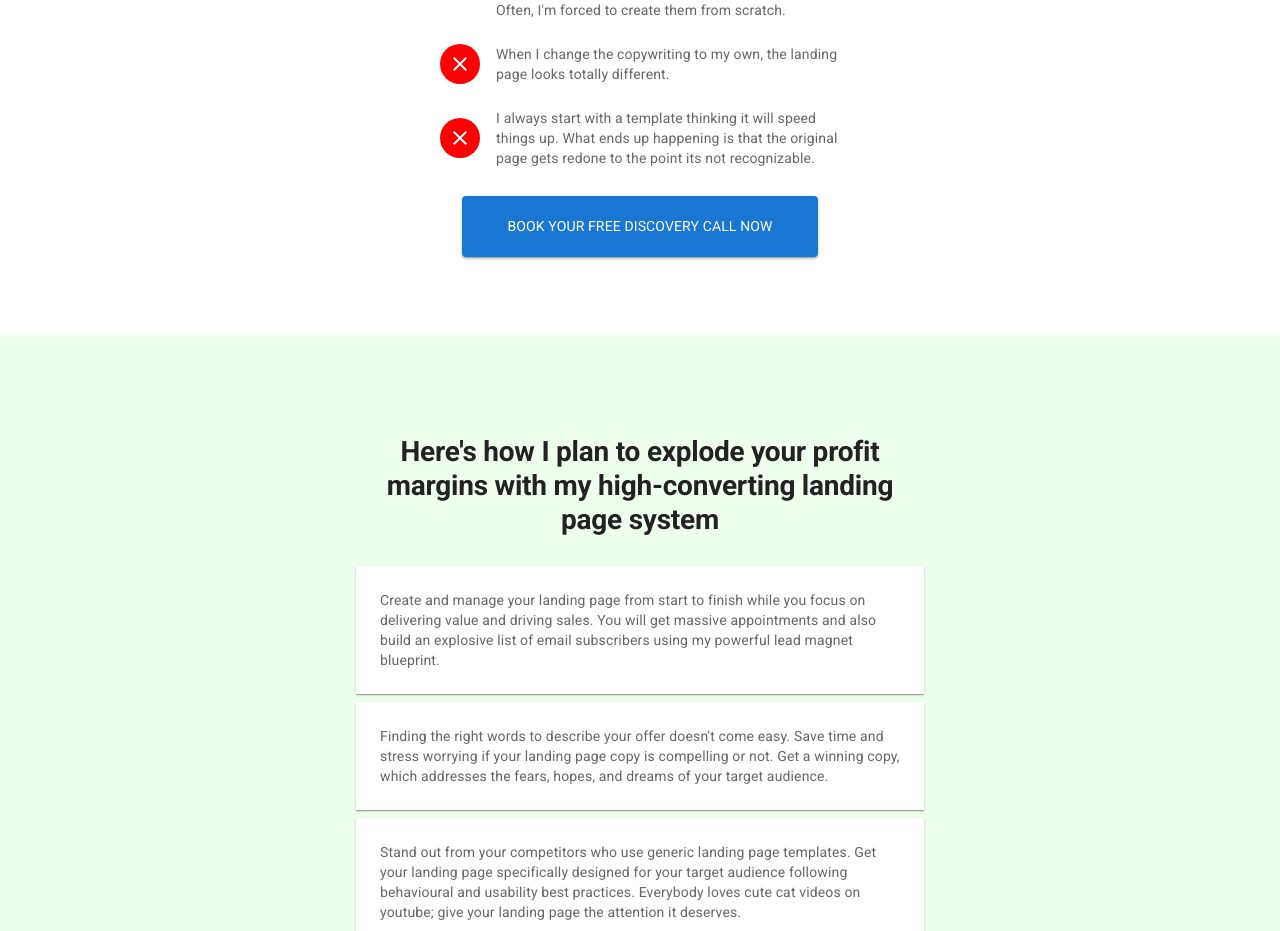
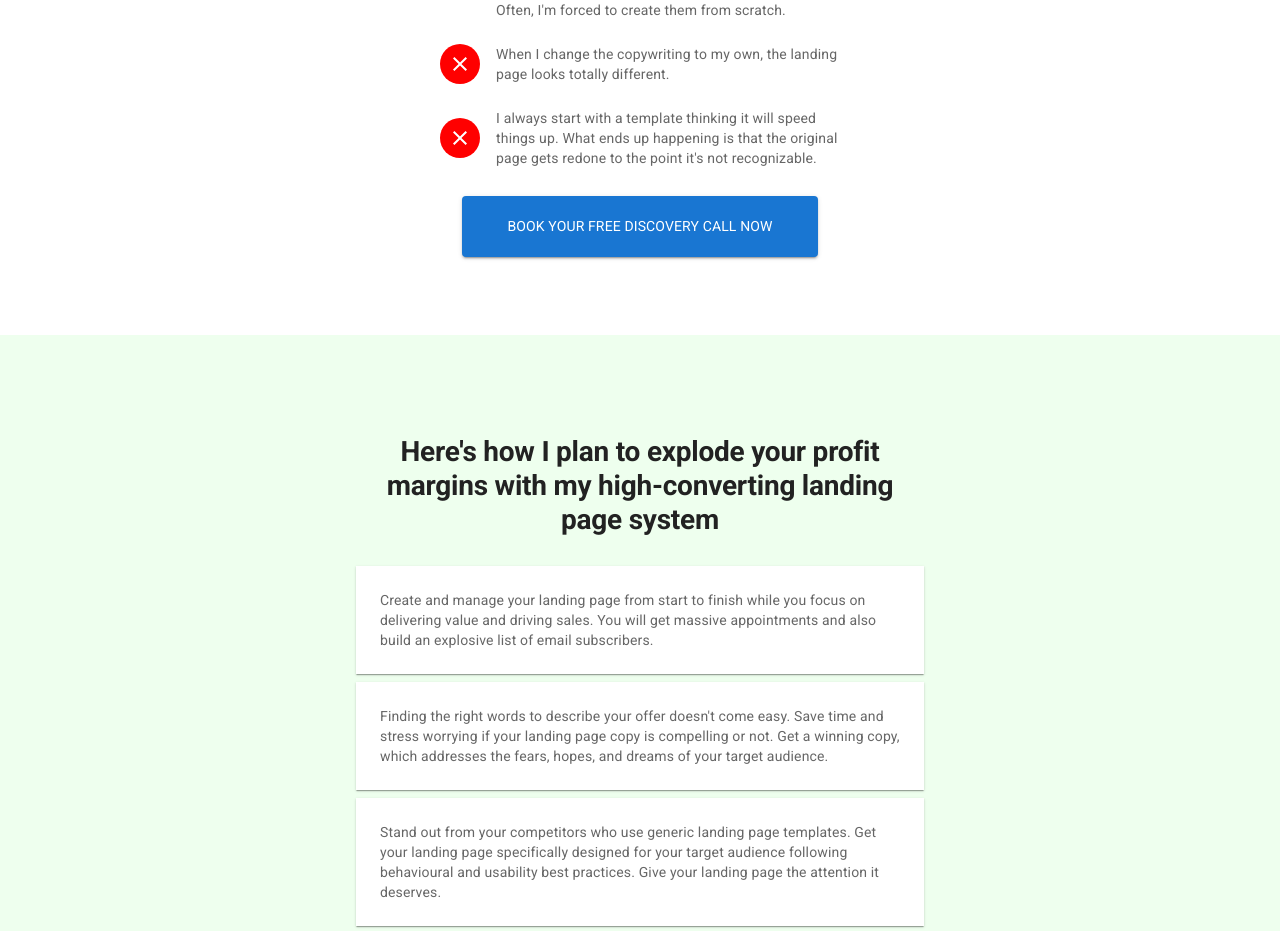
Before and after one commit to francisuloko/landing-page, a React (Create React App) app: page / in a window 1280 px wide. Shown: the part 3121-4052 px from the top of the page. Built offline with nearby package versions, Linux system fonts and the light colour scheme.

Commit message:
Deploy landing page

```diff
--- a/src/components/Argument.js
+++ b/src/components/Argument.js
@@ -87,7 +87,7 @@ export default function Argument() {
                 <CloseIcon />
               </Avatar>
             </ListItemAvatar>
-            <ListItemText secondary="I always start with a template thinking it will speed things up. What ends up happening is that the original page gets redone to the point its not recognizable." />
+            <ListItemText secondary="I always start with a template thinking it will speed things up. What ends up happening is that the original page gets redone to the point it's not recognizable." />
           </ListItem>
         </List>
 
--- a/src/components/Process.js
+++ b/src/components/Process.js
@@ -31,8 +31,8 @@ export default function Process() {
             <Typography variant="p">
               Create and manage your landing page from start to finish while you
               focus on delivering value and driving sales. You will get massive
-              appointments and also build an explosive list of email subscribers
-              using my powerful lead magnet blueprint.
+              appointments and also build an explosive list of email
+              subscribers.
             </Typography>
           </Item>
           <Item>
@@ -48,8 +48,7 @@ export default function Process() {
               Stand out from your competitors who use generic landing page
               templates. Get your landing page specifically designed for your
               target audience following behavioural and usability best
-              practices. Everybody loves cute cat videos on youtube; give your
-              landing page the attention it deserves.
+              practices. Give your landing page the attention it deserves.
             </Typography>
           </Item>
           <Item>
```
